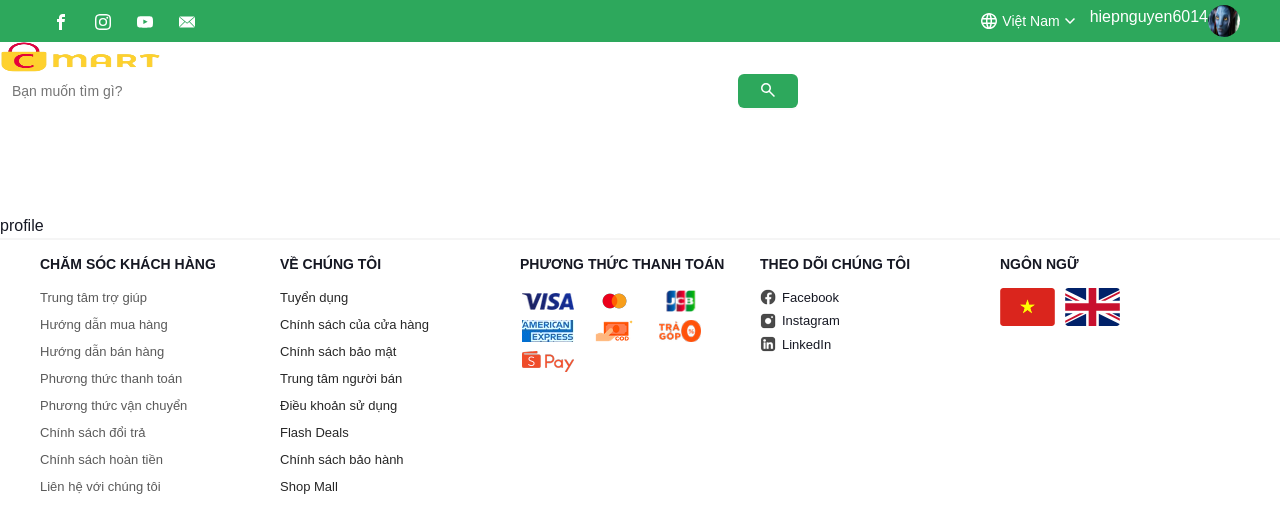
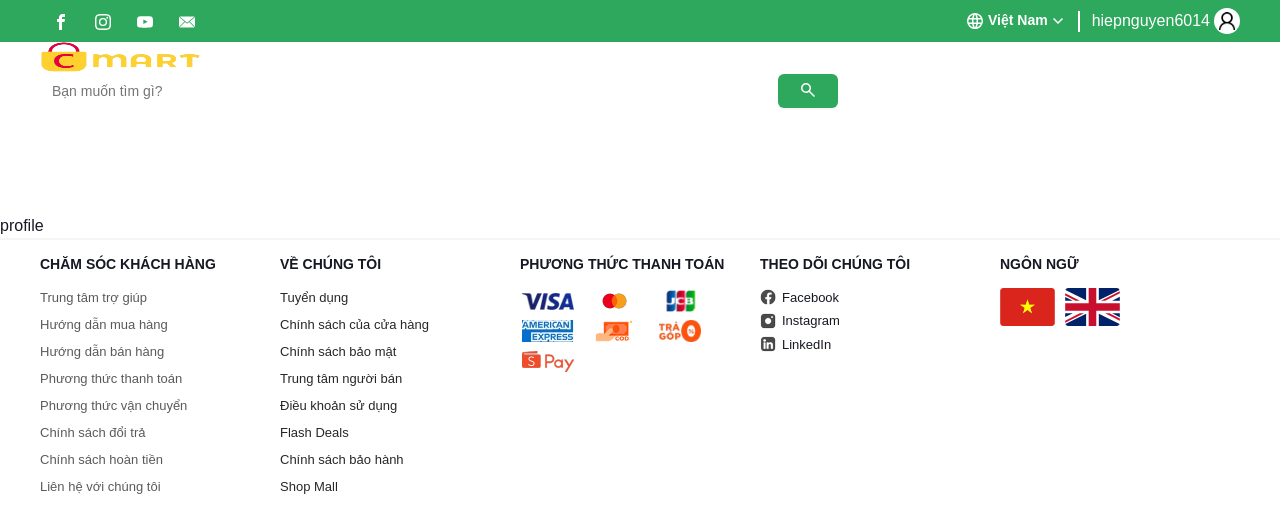
Before and after one commit to Graduation-Thesis-K23/chainmart-fe-customer, a Next.js app: page /me in a window 1280 px wide. Shown: the top 532 px of the page. Built offline with nearby package versions, Linux system fonts and the light colour scheme.

Commit message:
refactor: top header

```diff
--- a/src/components/layouts/components/Header/Header.module.scss
+++ b/src/components/layouts/components/Header/Header.module.scss
@@ -73,3 +73,9 @@
     }
   }
 }
+
+@media (max-width: 1200px) {
+  .container {
+    padding-right: 16px;
+  }
+}
--- a/src/components/layouts/components/Header/index.tsx
+++ b/src/components/layouts/components/Header/index.tsx
@@ -5,13 +5,16 @@ import Image from "next/image";
 import HeaderBottomLogo from "./HeaderBottomLogo";
 import HeaderBottomCart from "./HeaderBottomCart";
 import HeaderBottomSearch from "./HeaderBottomSearch";
+import HeaderUser from "../HeaderUser";
+import HeaderLanguage from "../HeaderLanguage";
 import HeaderLogin from "../HeaderLogin";
-import HeaderLanguage from "../HeaderLanguage";
 
 import styles from "./Header.module.scss";
 import headerTopLeft from "~/dataSources/HeaderTopLeft";
 
 const Header = () => {
+  const logged = true;
+
   return (
     <header className={styles["header"]}>
       <div className={styles["header_top"]}>
@@ -33,17 +36,20 @@ const Header = () => {
               </li>
             ))}
           </ul>
+
           <div className={styles["header_top_right"]}>
-            <HeaderLanguage />
-            <HeaderLogin />
+            <HeaderLanguage /> <div className="hor-divider" />
+            {logged ? <HeaderUser /> : <HeaderLogin />}
           </div>
         </div>
       </div>
       <div className={styles["header-bottom"]}>
-        <HeaderBottomLogo />
-        <HeaderBottomSearch />
-        <div className={styles["header-bottom-right"]}>
-          <HeaderBottomCart />
+        <div className={styles["container"]}>
+          <HeaderBottomLogo />
+          <HeaderBottomSearch />
+          <div className={styles["header-bottom-right"]}>
+            <HeaderBottomCart />
+          </div>
         </div>
       </div>
     </header>
--- a/src/components/layouts/components/HeaderLanguage/HeaderLanguage.module.scss
+++ b/src/components/layouts/components/HeaderLanguage/HeaderLanguage.module.scss
@@ -4,24 +4,26 @@
   display: flex;
   align-items: center;
   height: 100%;
-}
 
-.top-right-language-wrapper {
+  &_wrapper {
     display: flex;
     align-items: center;
     margin-left: 1.2rem;
     color: #fff;
-  height: 100%;
+    height: 90%;
+    padding-right: 10px;
     font-size: 1.4rem;
     cursor: pointer;
+  }
 
-  .header-top-item {
-    &:hover {
-      opacity: 0.8;
+  &_text {
+    font-weight: 600;
+    margin-left: 0.3rem;
   }
 }
 
-  .language-text {
-    margin-left: 0.3rem;
+@media (max-width: 576px) {
+  .header_language {
+    display: none;
   }
 }
--- a/src/components/layouts/components/HeaderLanguage/index.tsx
+++ b/src/components/layouts/components/HeaderLanguage/index.tsx
@@ -30,9 +30,9 @@ const HeaderLanguage = () => {
           document.getElementById("language") as HTMLElement
         }
       >
-        <div className={styles["top-right-language-wrapper"]}>
+        <div className={styles["header_language_wrapper"]}>
           <LanguageIcon />
-          <span className={styles["language-text"]}>
+          <span className={styles["header_language_text"]}>
             {useLanguage("title")}
           </span>
           <ExpandIcon />
--- a/src/components/layouts/components/HeaderLogin/HeaderLogin.module.scss
+++ b/src/components/layouts/components/HeaderLogin/HeaderLogin.module.scss
@@ -1,45 +1,3 @@
-@import "~/styles/variables";
-
-.auth-wrapper {
-  display: flex;
-  align-items: center;
-  margin-left: 1rem;
-  color: #fff;
-
-  .auth {
-    display: inline-block;
-    font-size: 1.4rem;
-  }
-
-  .auth-register {
-    margin-right: 1rem;
-  }
-
-  .auth-login {
-    margin-left: 1rem;
-  }
+.header-login {
+  display: block;
 }
-
-.profile-wrapper {
-  display: flex;
-  height: 3.2rem;
-  cursor: pointer;
-
-  .auth-avatar {
-    display: inline-block;
-    width: 3.2rem;
-    height: 3.2rem;
-    border-radius: 50%;
-  }
-
-  .auth-username {
-    margin-left: 0.6rem;
-    color: #fff;
-  }
-}
-
-.profile-popup {
-  display: flex;
-  flex-direction: column;
-  width: 150px;
-}
--- a/src/components/layouts/components/HeaderLogin/index.tsx
+++ b/src/components/layouts/components/HeaderLogin/index.tsx
@@ -1,86 +1,9 @@
 import React, { memo } from "react";
-import Image from "next/image";
-import { Dropdown, MenuProps } from "antd";
-import { DownOutlined } from "@ant-design/icons";
-import Link from "next/link";
 
 import styles from "./HeaderLogin.module.scss";
-import { default as translate } from "~/hooks/useTranslate";
 
-/* const items: MenuProps["items"] = [
-  {
-    key: "1",
-    label: (
-      <Link href="/me" prefetch={false}>
-        <a>
-          <span>{translate("header.topRight.myAccount")}</span>
-        </a>
-      </Link>
-    ),
-    icon: <DownOutlined />,
-  },
-  {
-    key: "2",
-    label: (
-      <Link href="/me/my-orders" prefetch={false}>
-        <a>
-          <span>{translate("header.topRight.myOrders")}</span>
-        </a>
-      </Link>
-    ),
-    icon: <DownOutlined />,
-  },
-  {
-    key: "3",
-    label: (
-      <Link href="logout" prefetch={false}>
-        <a>
-          <span>{translate("header.topRight.logout")}</span>
-        </a>
-      </Link>
-    ),
-    icon: <DownOutlined />,
-  },
-];
- */
-const HeaderAvatar = () => {
-  const logged = true;
-
-  return (
-    <div className={styles["auth-wrapper"]}>
-      {logged && (
-        <div id="profile">
-          {/*  <Dropdown
-            menu={{ items }}
-            placement="bottomRight"
-            getPopupContainer={() =>
-              document.getElementById("profile") as HTMLElement
-            }
-          >
-            <div className={styles["profile-wrapper"]}>
-              <Image
-                className={styles["auth-avatar"]}
-                src="/avt.webp"
-                width={32}
-                height={32}
-                alt="avatar"
-              />
-            </div>
-          </Dropdown> */}
-          <div className={styles["profile-wrapper"]}>
-            hiepnguyen6014
-            <Image
-              className={styles["auth-avatar"]}
-              src="/avt.webp"
-              width={32}
-              height={32}
-              alt="avatar"
-            />
-          </div>
-        </div>
-      )}
-    </div>
-  );
+const HeaderLogin = () => {
+  return <div className={styles["header-login"]}>header login</div>;
 };
 
-export default memo(HeaderAvatar);
+export default memo(HeaderLogin);
--- /dev/null
+++ b/src/components/layouts/components/HeaderUser/HeaderUser.module.scss
@@ -0,0 +1,31 @@
+.header-user {
+  display: flex;
+  align-items: center;
+  height: 100%;
+  cursor: pointer;
+
+  &_image {
+    display: inline-block;
+    border-radius: 50%;
+    background-color: #fff;
+  }
+
+  &_name {
+    display: inline-block;
+    margin-right: 4px;
+    color: #fff;
+  }
+}
+
+.user {
+  height: 90%;
+  margin-left: 12px;
+}
+
+@media (max-width: 576px) {
+  .header-user {
+    &_name {
+      display: none;
+    }
+  }
+}
--- /dev/null
+++ b/src/components/layouts/components/HeaderUser/Options/index.tsx
@@ -0,0 +1,19 @@
+import React from "react";
+import Link from "next/link";
+
+import { default as translate } from "~/hooks/useTranslate";
+
+const Options: React.FC<{
+  href: string;
+  optionKey: string;
+}> = ({ href, optionKey }) => {
+  return (
+    <Link href={href} prefetch={false}>
+      <a>
+        <span>{translate(optionKey)}</span>
+      </a>
+    </Link>
+  );
+};
+
+export default Options;
--- /dev/null
+++ b/src/components/layouts/components/HeaderUser/index.tsx
@@ -0,0 +1,58 @@
+import React, { memo } from "react";
+import Image from "next/image";
+import { Dropdown, MenuProps } from "antd";
+import {
+  LogoutOutlined,
+  UserOutlined,
+  ShoppingCartOutlined,
+} from "@ant-design/icons";
+
+import styles from "./HeaderUser.module.scss";
+import Options from "./Options";
+
+const items: MenuProps["items"] = [
+  {
+    key: "1",
+    label: <Options href="/me" optionKey="header.topRight.myAccount" />,
+    icon: <UserOutlined />,
+  },
+  {
+    key: "2",
+    label: (
+      <Options href="/me/my-orders" optionKey="header.topRight.myOrders" />
+    ),
+    icon: <ShoppingCartOutlined />,
+  },
+  {
+    key: "3",
+    label: <Options href="/logout" optionKey="header.topRight.logout" />,
+    icon: <LogoutOutlined />,
+  },
+];
+
+const HeaderUser = () => {
+  return (
+    <div id="header-user" className={styles["user"]}>
+      <Dropdown
+        menu={{ items }}
+        placement="bottomRight"
+        getPopupContainer={() =>
+          document.getElementById("header-user") as HTMLElement
+        }
+      >
+        <div className={styles["header-user"]}>
+          <span className={styles["header-user_name"]}>hiepnguyen6014</span>
+          <Image
+            className={styles["header-user_image"]}
+            src="/avt.webp"
+            width={26}
+            height={26}
+            alt="avatar"
+          />
+        </div>
+      </Dropdown>
+    </div>
+  );
+};
+
+export default memo(HeaderUser);
--- a/src/pages/_app.tsx
+++ b/src/pages/_app.tsx
@@ -24,7 +24,10 @@ const MyApp = ({ Component, pageProps }: AppPropsWithLayout) => {
   return (
     <>
       <Head>
-        <meta name="viewport" content="width=device-width, initial-scale=1.0" />
+        <meta
+          name="viewport"
+          content="width=device-width, initial-scale=1, minimum-scale=1, user-scalable=no"
+        />
         <meta name="keywords" content="chainmart" />
         <meta name="robots" content="index, follow" />
         <meta httpEquiv="Content-Type" content="text/html; charset=utf-8" />
--- a/src/styles/_variables.scss
+++ b/src/styles/_variables.scss
@@ -11,3 +11,5 @@ $header-top-height: 42px;
 $header-bottom-height: 172px;
 $width: 1200px;
 $horizontal-spacer: 24px;
+
+$xs: 576px;
--- a/src/styles/index.scss
+++ b/src/styles/index.scss
@@ -80,3 +80,10 @@ a[href] {
     format("ttf");
   font-display: swap;
 }
+
+// scss
+.hor-divider {
+  height: 50%;
+  width: 2px;
+  background-color: #fff;
+}
```
Also changed, not shown: public/avt.webp. Lines whose indentation alone changed are shown as unchanged.
